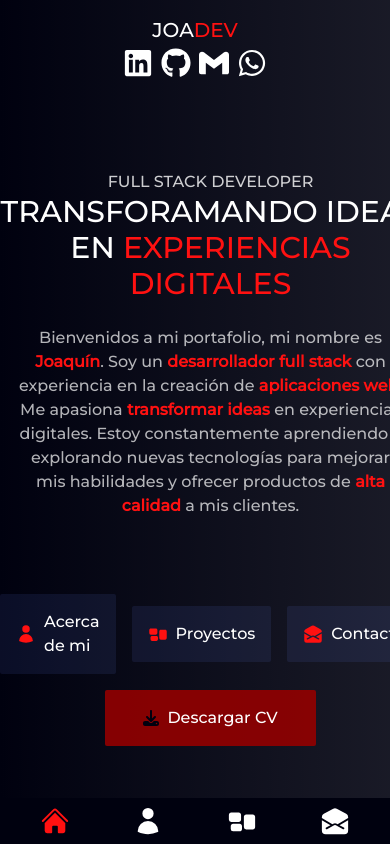
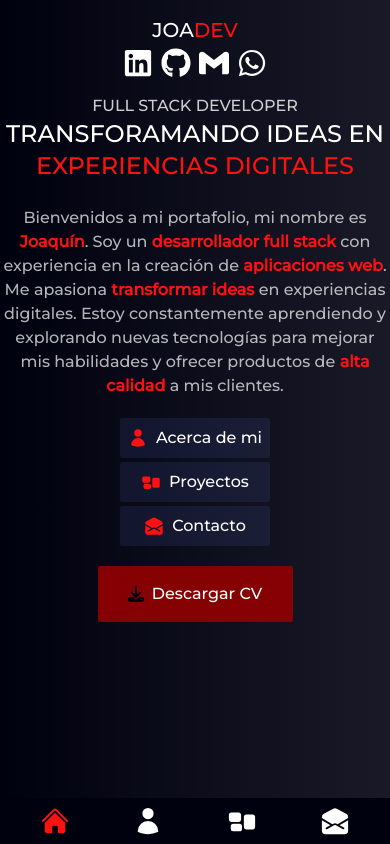
Before and after one commit to joacorojasmoschini/Portafolio, a Next.js app: page / in a window 390 px wide. Built offline with nearby package versions, Linux system fonts and the light colour scheme.

Commit message:
correction bugs

```diff
--- a/src/app/acerca-de-mi/page.tsx
+++ b/src/app/acerca-de-mi/page.tsx
@@ -84,7 +84,7 @@ const About = () => {
 
   return (
     <motion.div
-      className="h-full"
+      className="h-full w-screen"
       initial={{ x: "100%" }}
       animate={{ x: "0%" }}
       transition={{ delay: 0.8, duration: 1 }}
@@ -120,11 +120,13 @@ const About = () => {
           <Brain scrollYProgress={scrollYProgress} />
         </div>
       </div>
-      <div className="p-4 sm:p-8 md:p-12 lg:px-20 xl:px-48 xl:pt-8 flex flex-col gap-12">
+      <div
+        ref={skillTitleRef}
+        className="p-4 sm:p-8 md:p-12 lg:px-20 xl:px-48 xl:pt-8 flex flex-col gap-12"
+      >
         <motion.h3
-          ref={skillTitleRef}
-          initial={{ x: -300 }}
-          animate={isSkillTitleInView ? { x: 0 } : {}}
+          initial={{ x: "-1000", opacity: 0 }}
+          animate={isSkillTitleInView ? { x: 0, opacity: 1 } : {}}
           className="font-bold text-2xl"
         >
           SKILLS<span className="text-light-red">.</span>
@@ -147,8 +149,8 @@ const About = () => {
       <div className="p-4 sm:p-8 md:p-12 lg:px-20 xl:px-48 xl:pt-8 flex flex-col gap-12">
         <motion.h3
           ref={educationTitleRef}
-          initial={{ x: -300 }}
-          animate={isEducationTitleInView ? { x: 0 } : {}}
+          initial={{ x: -300, opacity: 0 }}
+          animate={isEducationTitleInView ? { x: 0, opacity: 1 } : {}}
           className="font-bold text-2xl"
         >
           EDUCACIÓN <span className="text-light-red">.</span>
--- a/src/app/page.tsx
+++ b/src/app/page.tsx
@@ -31,12 +31,12 @@ const Home = () => {
       animate={{ x: "0%" }}
       transition={{ delay: 0.8, duration: 1 }}
     >
-      <div className="w-full flex max-w-screen-lg mx-auto">
+      <div className="w-full h-full sm:flex max-w-screen-lg mx-auto pb-8 sm:pb-0">
         <div className="mx-auto">
           <div className="text-center flex flex-col h-full justify-center lg:text-left container">
             <h4 className="text-white/80">FULL STACK DEVELOPER</h4>
-            <h1 className="text-3xl mb-6">
-              TRANSFORAMANDO IDEAS <br />
+            <h1 className="text-2xl sm:text-3xl mb-6">
+              TRANSFORAMANDO IDEAS <br className="hidden sm:block" />
               EN <span className="text-light-red"> EXPERIENCIAS DIGITALES</span>
             </h1>
             <p className="max-w-sm lg:max-w-xl mx-auto lg:mx-0 text-white/70">
@@ -64,13 +64,13 @@ const Home = () => {
               a mis clientes.
             </p>
           </div>
-          <div className="flex flex-col lg:flex-row gap-4 justify-center items-center">
-            <div className="flex gap-4 justify-center items-center">
+          <div className="flex flex-col pt-4 lg:flex-row gap-4 justify-center items-center">
+            <div className="flex-fit sm:flex gap-4 justify-center items-center">
               {pathData.map((data, index) => (
                 <Link
                   href={data.path}
                   key={index}
-                  className="flex bg-light-blue/10 p-4 gap-x-2 rounded-sm items-center justify-center hover:bg-light-blue/50 duration-200"
+                  className="flex bg-light-blue/10 p-2 sm:p-4 gap-x-2 my-1 rounded-sm items-center justify-center hover:bg-light-blue/50 duration-200"
                 >
                   <div className="text-light-red text-xl">{data.icon}</div>
                   <div>{data.name}</div>
@@ -82,7 +82,7 @@ const Home = () => {
               download
               target="_blank"
               rel="noopener noreferrer"
-              className="flex bg-red/90 text-blue gap-x-2 justify-center items-center p-4 hover:bg-light-red/80 duration-200 w-1/2 sm:w-fit rounded-sm"
+              className="flex bg-red/90 text-blue gap-x-2 justify-center items-center p-4 hover:bg-light-red/80 duration-200 w-1/2 sm:w-fit rounded-sm text-center"
             >
               <div className="text-blue">
                 <FaDownload />
--- a/src/components/Skills.tsx
+++ b/src/components/Skills.tsx
@@ -11,8 +11,8 @@ const Skills = ({
 }) => {
   return (
     <motion.div
-      initial={{ x: "-1000px" }}
-      animate={isSkillInView ? { x: 0 } : {}}
+      initial={{ x: "-1000px", opacity: 0 }}
+      animate={isSkillInView ? { x: 0, opacity: 1 } : {}}
       className="bg-blue sm:p-4 p-8 flex flex-wrap justify-center rounded-sm w-full md:w-10/12 min-h-full"
     >
       <h4 className="text-lg font-semibold text-center mb-4 w-full md:py-3">
@@ -21,8 +21,8 @@ const Skills = ({
       </h4>
       {skill.map((skill, index) => (
         <motion.div
-          initial={{ x: "-5000px" }}
-          animate={isSkillInView ? { x: 0 } : {}}
+          initial={{ x: "-5000px", opacity: 0 }}
+          animate={isSkillInView ? { x: 0, opacity: 1 } : {}}
           transition={{ delay: index * 0.2 }}
           key={index}
           className="flex items-center justify-center m-3 text-center"
--- a/src/components/Transition.tsx
+++ b/src/components/Transition.tsx
@@ -28,7 +28,7 @@ const Transition = ({ children }: { children: ReactNode }) => {
           transition={{ delay: 0.3, duration: 0.5, ease: "easeInOut" }}
         />
         <motion.div
-          className="top-0 bottom-0 right-0 left-0 m-auto  fixed z-50 w-fit h-fit text-white text-5xl"
+          className="top-0 bottom-0 right-0 left-0 m-auto  fixed z-50 w-fit h-fit text-white text-center text-5xl"
           initial={{ opacity: 1 }}
           animate={{ opacity: 0 }}
           exit={{ opacity: 0 }}
```
